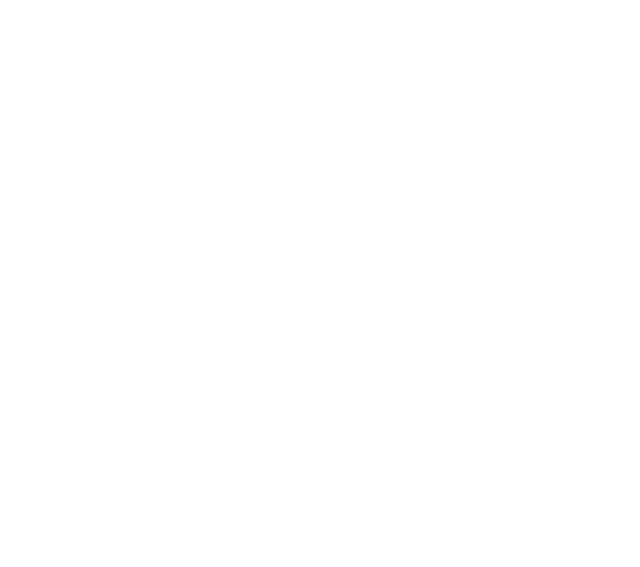
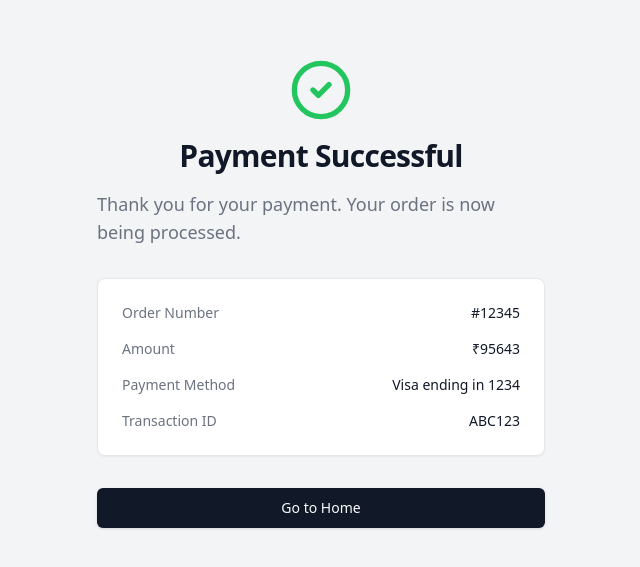
Before and after one commit to avdhootpatil/Reconciliation, a React (Vite) app: page /paymentsuccess in a window 1280 px wide. Before the commit this address had no page. Shown: the part 107-674 px from the top of the page, without its empty margins (319-959 px from the left). Built offline with nearby package versions, Linux system fonts and the light colour scheme.

Commit message:
Add payment success page

```diff
--- /dev/null
+++ b/src/pages/PaymentSuccess.jsx
@@ -0,0 +1,86 @@
+import { Button } from "@/components/ui/button";
+import { useNavigate } from "react-router-dom/dist";
+
+export default function PaymentSuccess() {
+  const navigate = useNavigate();
+  return (
+    <div className="flex min-h-screen flex-col bg-gray-100 dark:bg-gray-950">
+      <main className="container mx-auto flex flex-1 flex-col items-center justify-center px-4 py-12 md:px-6 lg:py-24">
+        <div className="mx-auto flex max-w-md flex-col items-center justify-center gap-8">
+          <div className="flex flex-col items-center gap-4">
+            <CircleCheckIcon className="h-16 w-16 text-green-500" />
+            <h1 className="text-3xl font-bold tracking-tight text-gray-900 dark:text-gray-50">
+              Payment Successful
+            </h1>
+            <p className="text-lg text-gray-500 dark:text-gray-400">
+              Thank you for your payment. Your order is now being processed.
+            </p>
+          </div>
+          <div className="w-full rounded-lg border border-gray-200 bg-white p-6 shadow-sm dark:border-gray-800 dark:bg-gray-900">
+            <div className="grid gap-4">
+              <div className="flex items-center justify-between">
+                <span className="text-sm font-medium text-gray-500 dark:text-gray-400">
+                  Order Number
+                </span>
+                <span className="text-sm font-medium text-gray-900 dark:text-gray-50">
+                  #12345
+                </span>
+              </div>
+              <div className="flex items-center justify-between">
+                <span className="text-sm font-medium text-gray-500 dark:text-gray-400">
+                  Amount
+                </span>
+                <span className="text-sm font-medium text-gray-900 dark:text-gray-50">
+                  ₹95643
+                </span>
+              </div>
+              <div className="flex items-center justify-between">
+                <span className="text-sm font-medium text-gray-500 dark:text-gray-400">
+                  Payment Method
+                </span>
+                <span className="text-sm font-medium text-gray-900 dark:text-gray-50">
+                  Visa ending in 1234
+                </span>
+              </div>
+              <div className="flex items-center justify-between">
+                <span className="text-sm font-medium text-gray-500 dark:text-gray-400">
+                  Transaction ID
+                </span>
+                <span className="text-sm font-medium text-gray-900 dark:text-gray-50">
+                  ABC123
+                </span>
+              </div>
+            </div>
+          </div>
+          <Button
+            onClick={() => navigate("/")}
+            className="inline-flex w-full items-center justify-center rounded-md bg-gray-900 px-4 py-2 text-sm font-medium text-gray-50 shadow transition-colors hover:bg-gray-900/90 focus-visible:outline-none focus-visible:ring-1 focus-visible:ring-gray-950 disabled:pointer-events-none disabled:opacity-50 dark:bg-gray-50 dark:text-gray-900 dark:hover:bg-gray-50/90 dark:focus-visible:ring-gray-300"
+            prefetch={false}
+          >
+            Go to Home
+          </Button>
+        </div>
+      </main>
+    </div>
+  );
+}
+
+function CircleCheckIcon(props) {
+  return (
+    <svg
+      {...props}
+      xmlns="http://www.w3.org/2000/svg"
+      width="24"
+      height="24"
+      viewBox="0 0 24 24"
+      fill="none"
+      stroke="currentColor"
+      strokeWidth="2"
+      strokeLinecap="round"
+      strokeLinejoin="round"
+    >
+      <circle cx="12" cy="12" r="10" />
+      <path d="m9 12 2 2 4-4" />
+    </svg>
+  );
+}
--- a/src/pages/Payments.jsx
+++ b/src/pages/Payments.jsx
@@ -8,13 +8,16 @@ import {
   SelectContent,
   SelectItem,
 } from "@/components/ui/select";
+import { useNavigate } from "react-router-dom/dist";
 import { Button } from "@/components/ui/button";
 import { Tabs, TabsList, TabsTrigger, TabsContent } from "@/components/ui/tabs";
 import { Input } from "@/components/ui/input";
 import WithLayout from "@/components/layout/WithLayout";
 import FileUpload from "@/components/ui/fileUpload";
+import { Badge } from "@/components/ui/badge";
 
 function Payments() {
+  const navigate = useNavigate();
   const [paymentMode, setPaymentMode] = useState("online");
   const [activeTab, setActiveTab] = useState("cheque");
   const [chequeNumber, setChequeNumber] = useState("");
@@ -44,8 +47,12 @@ function Payments() {
   const handleDDFileChange = (event) => {
     setDDFile(event.target.files[0]);
   };
-  const handleSubmitCheque = () => {};
-  const handleSubmitDD = () => {};
+  const handleSubmitCheque = () => {
+    navigate("/paymentsuccess");
+  };
+  const handleSubmitDD = () => {
+    navigate("/paymentsuccess");
+  };
   return (
     <div className="grid grid-cols-1 md:grid-cols-2 gap-6">
       <Card>
@@ -76,8 +83,12 @@ function Payments() {
         </CardContent>
       </Card>
       <Card>
-        <CardHeader>
+        <CardHeader className="flex flex-row justify-between items-center">
           <CardTitle>Payment Mode</CardTitle>
+          <Badge className="font-medium w-60 h-11 flex justify-between px-5">
+            <Label htmlFor="premium">Amout Payable</Label>
+            <div className="text-lg">₹10000</div>
+          </Badge>
         </CardHeader>
         <CardContent className="flex flex-col">
           <div className="grid gap-2">
@@ -100,7 +111,7 @@ function Payments() {
           </div>
           {paymentMode === "online" && (
             <div className="flex justify-end mt-2">
-              <Button>Pay</Button>
+              <Button onClick={() => navigate("/paymentsuccess")}>Pay</Button>
             </div>
           )}
           {paymentMode === "offline" && (
--- a/src/routes/index.jsx
+++ b/src/routes/index.jsx
@@ -1,5 +1,6 @@
 import Login from "@/pages/Login";
 import PaymentHistory from "@/pages/PaymentHistory";
+import PaymentSuccess from "@/pages/PaymentSuccess";
 import Payments from "@/pages/Payments";
 import PolicyList from "@/pages/PolicyList";
 import Profile from "@/pages/Profile";
@@ -36,6 +37,11 @@ const routes = [
     path: "/payment",
     component: <Payments />,
   },
+  {
+    exact: true,
+    path: "/paymentsuccess",
+    component: <PaymentSuccess />,
+  },
 ];
 
 export default routes;
```
